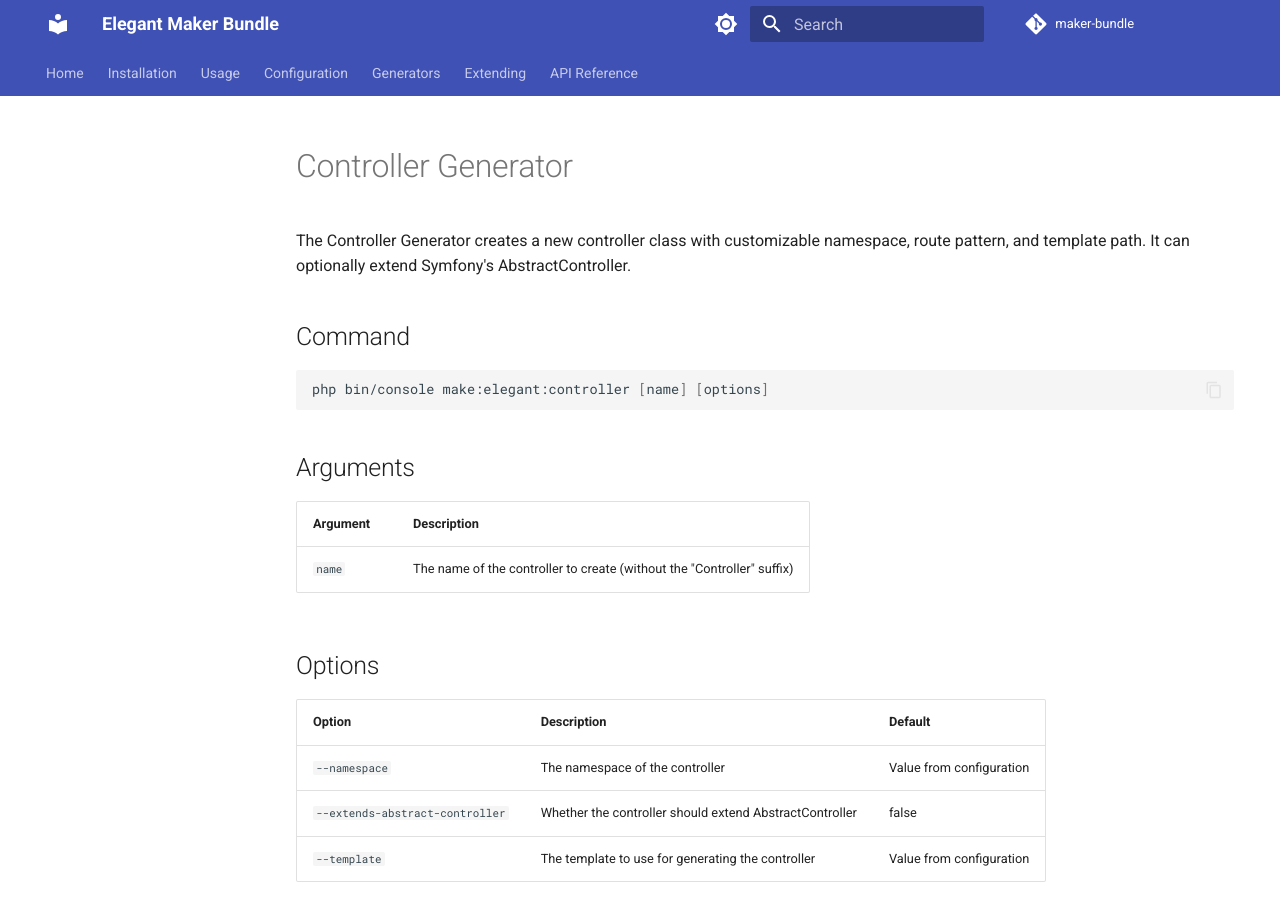
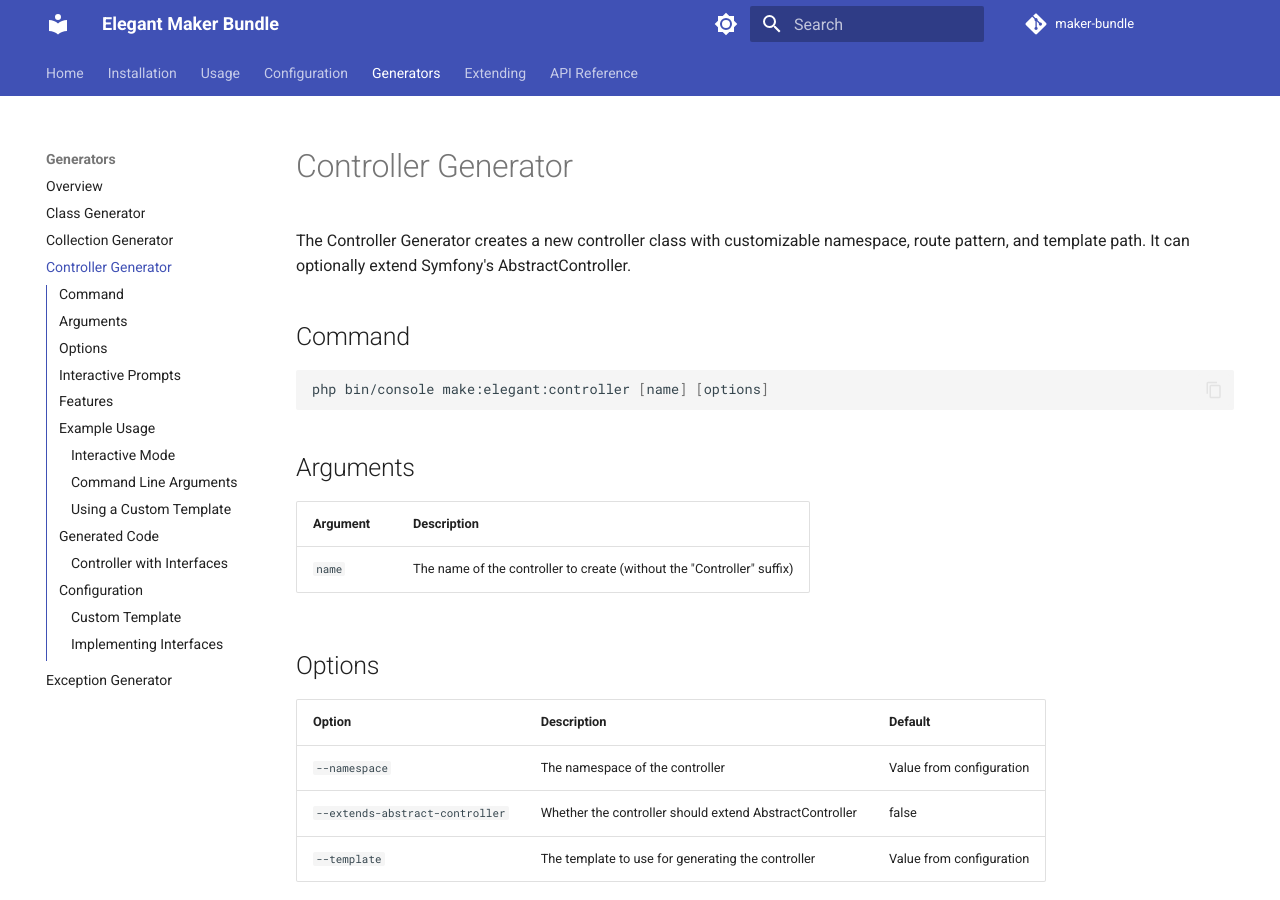
Before and after one commit to atournayre/maker-bundle, an MkDocs documentation site: the page built from docs/generators/controller.md, in a window 1280 px wide and 900 px high. Built offline with MkDocs 1.6.1 and Material for MkDocs 9.7.7, drawn with Linux system fonts in a browser that asks for light colours; comment, search, counter and statistics services are not loaded.

Commit message:
✨ feat: update mkdocs navigation with new generator documentation
- Add `Collection Generator`, `Controller Generator`, and `Exception Generator` to navigation in `mkdocs.yml` for enhanced accessibility

```diff
--- a/mkdocs.yml
+++ b/mkdocs.yml
@@ -14,6 +14,9 @@ nav:
   - Generators:
     - Overview: generators/index.md
     - Class Generator: generators/class.md
+    - Collection Generator: generators/collection.md
+    - Controller Generator: generators/controller.md
+    - Exception Generator: generators/exception.md
   - Extending:
     - Custom Generators: extending/custom-generators.md
   - API Reference: api-reference.md
```
